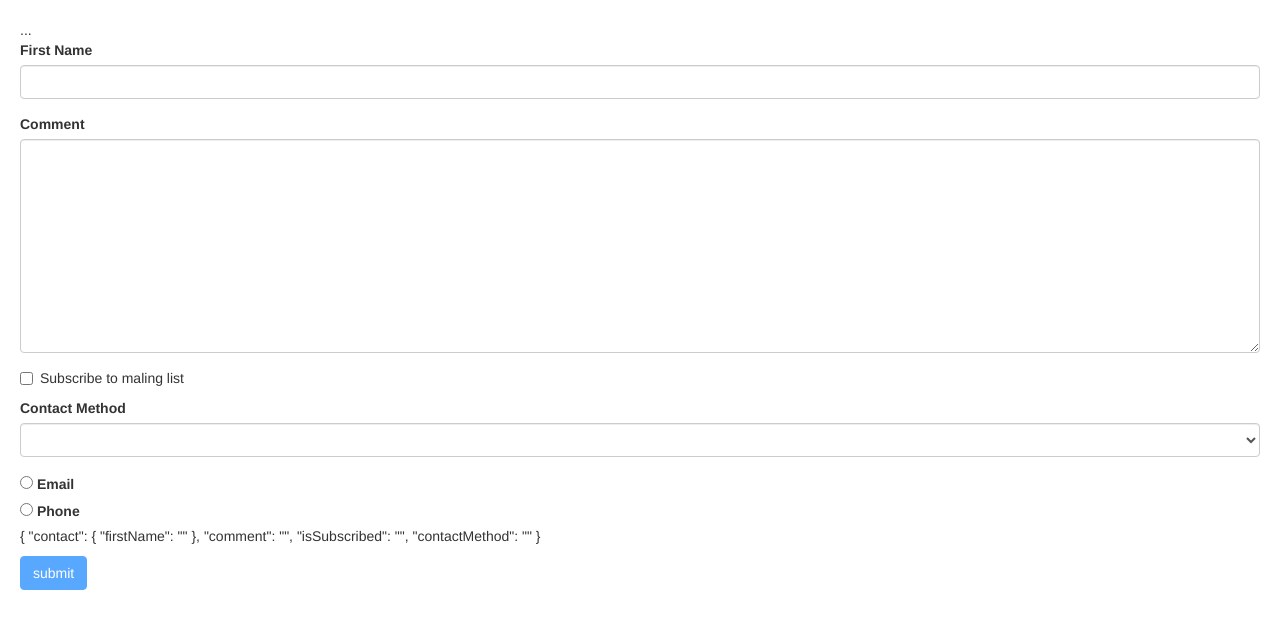
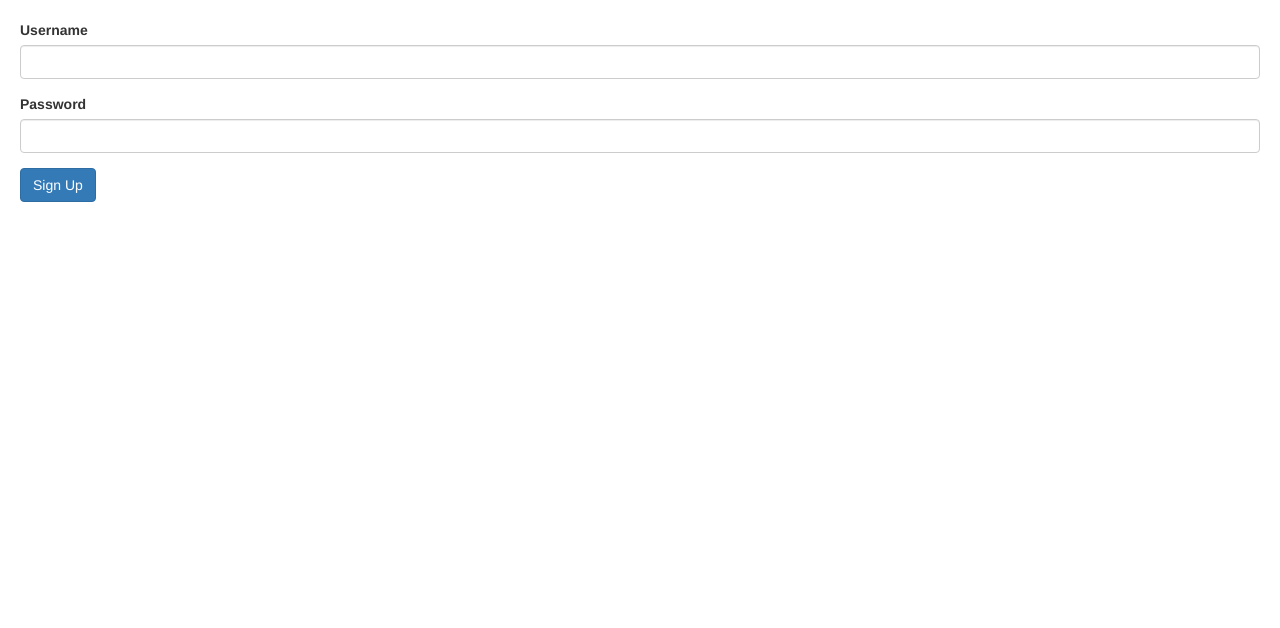
Before and after one commit to Maharoz/Angular-Introductory-Project, an Angular app: page / in a window 1280 px wide. Shown: the top 628 px of the page. Built offline with nearby package versions, Linux system fonts and the light colour scheme.

Commit message:
adding validation using reactive forms

```diff
--- a/src/app/app.component.html
+++ b/src/app/app.component.html
@@ -1,3 +1,3 @@
 <link rel="stylesheet" href="https://maxcdn.bootstrapcdn.com/bootstrap/3.3.7/css/bootstrap.min.css">
 
-<app-contact-form></app-contact-form>
+<app-signup></app-signup>
--- /dev/null
+++ b/src/app/signup/signup.component.html
@@ -0,0 +1,20 @@
+<form [formGroup]="form">
+    <div class="form-group">
+        <label for="username">Username</label>
+        <input
+        formControlName="username"
+            id="username"
+            type="text"
+            class="form-control">
+            <div *ngIf="form.get('username').touched && form.get('username').invalid" class="alert alert-danger">Username is required</div>
+    </div>
+    <div class="form-group">
+        <label for="password">Password</label>
+        <input
+        formcontrolName="password"
+            id="password"
+            type="text"
+            class="form-control">
+    </div>
+    <button class="btn btn-primary" type="submit">Sign Up</button>
+</form>
--- /dev/null
+++ b/src/app/signup/signup.component.ts
@@ -0,0 +1,22 @@
+import { Component, OnInit } from '@angular/core';
+import {FormGroup , FormControl, Validators} from '@angular/forms';
+@Component({
+  selector: 'app-signup',
+  templateUrl: './signup.component.html',
+  styleUrls: ['./signup.component.css']
+})
+export class SignupComponent implements OnInit {
+  form = new FormGroup({
+    username : new FormControl('',Validators.required),
+    password : new FormControl('',Validators.required)
+  });
+
+  constructor() { }
+
+  ngOnInit() {
+  }
+  get username(){
+    return this.form.get('username');
+  }
+
+}
```
Also changed, not shown: src/app/app.module.ts (+7 -3 lines), src/app/signup/signup.component.css (added), 1 other file (tests, documents, lock files or other folders).
